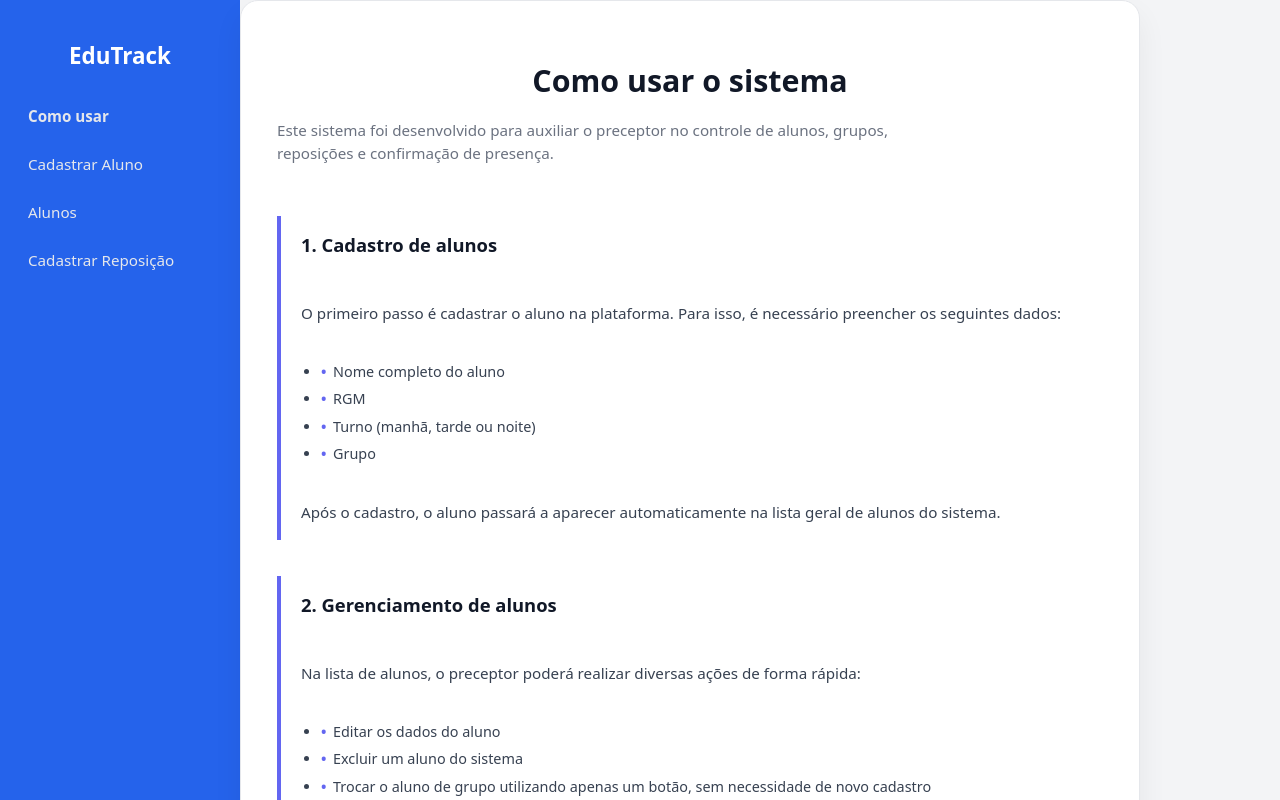
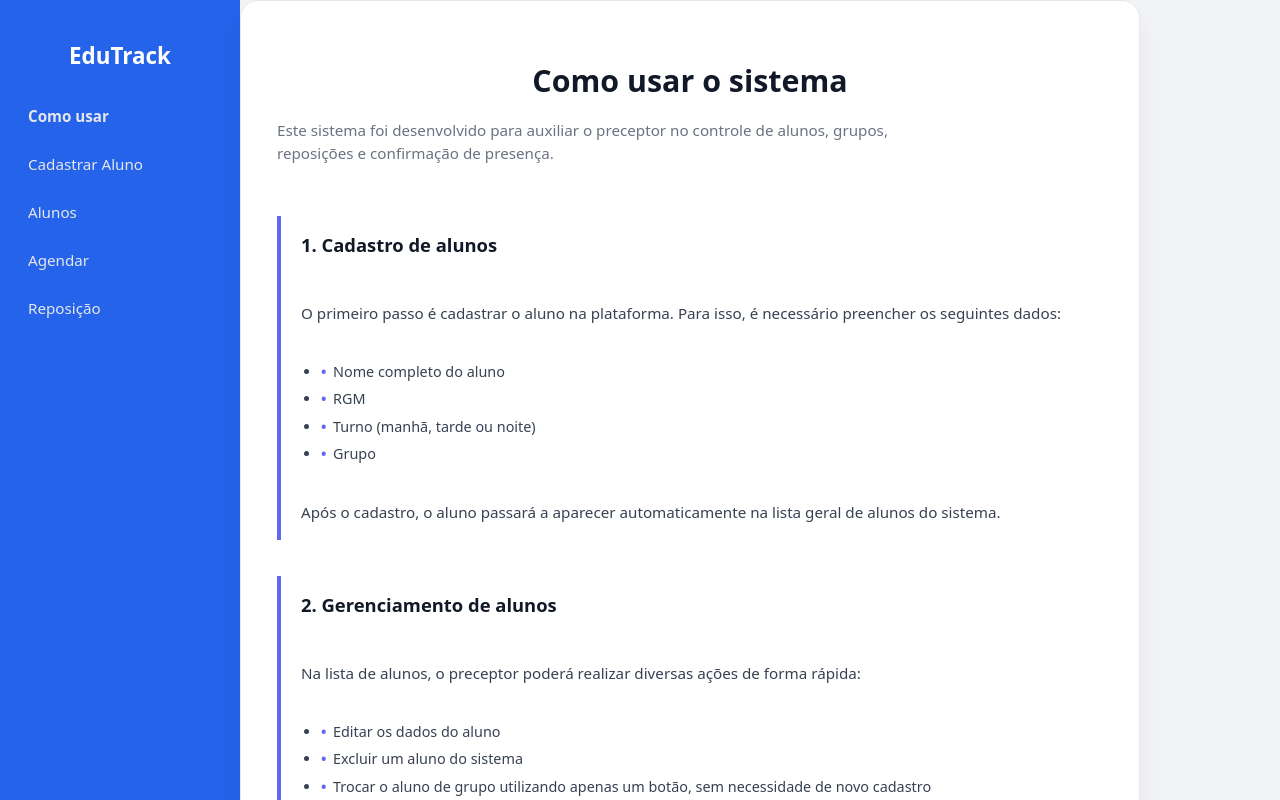
Before and after one commit to pholiveira-dev/eduTrack, a React (Vite) app in the folder preceptor/: page / in a window 1280 px wide. Shown: the top 800 px of the page. Built offline with nearby package versions, Linux system fonts and the light colour scheme.

Commit message:
refactor(replacement):  componente desnecessário excluído e ajustes pontuais em ReplacementSearch e index.jsx

```diff
--- a/preceptor/src/components/Replacement/ReplacementAvailability.jsx
+++ /dev/null
@@ -1,3 +0,0 @@
-export function ReplacementAvailability() {
-  return <div></div>;
-}
--- a/preceptor/src/components/Replacement/ReplacementSearch.jsx
+++ b/preceptor/src/components/Replacement/ReplacementSearch.jsx
@@ -11,7 +11,7 @@ export function ReplacementSearch({ filterStudent, setFilterStudent }) {
           aria-label="Buscar aluno"
         />
       </header>
-      <h2>AGENDAR </h2>
+      <h2>SELECIONE O ESTUDANTE </h2>
     </div>
   );
 }
--- a/preceptor/src/components/Sidebar/index.jsx
+++ b/preceptor/src/components/Sidebar/index.jsx
@@ -19,7 +19,11 @@ export function Sidebar({ onNavigate }) {
         </button>
 
         <button className="menu-item" onClick={() => onNavigate("replacement")}>
-          Cadastrar Reposição
+          Agendar
+        </button>
+
+        <button className="menu-item" onClick={() => onNavigate("")}>
+          Reposição
         </button>
       </nav>
     </aside>
```
